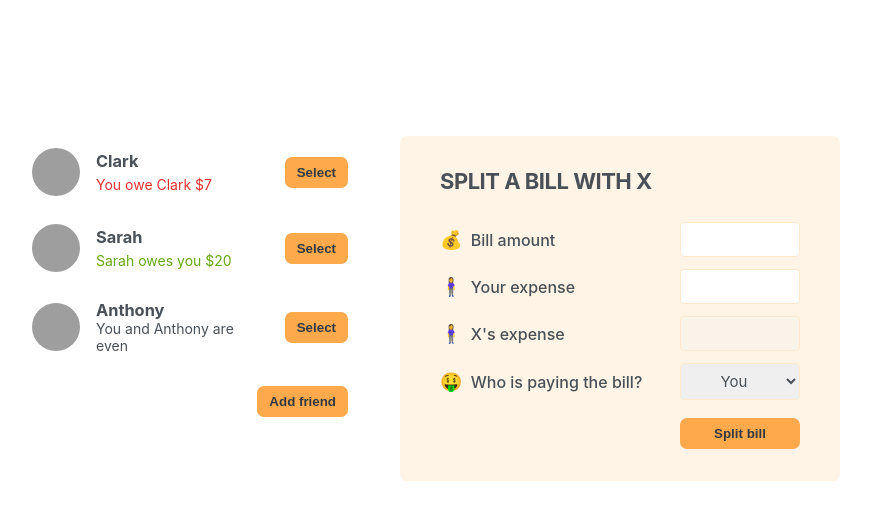
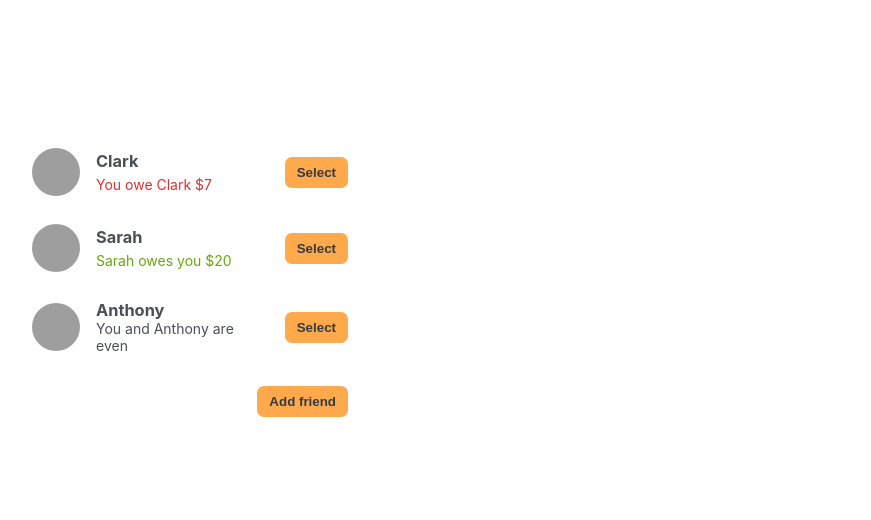
Before and after one commit to agg-geek/Eat-n-split, a React (Vite) app: page / in a window 1280 px wide. Shown: the top 520 px of the page, without its empty margins (210-1081 px from the left). Built offline with nearby package versions, Linux system fonts and the light colour scheme; grey boxes are pictures that could not be loaded.

Commit message:
Display Split Bill on selecting friend

```diff
--- a/src/App.jsx
+++ b/src/App.jsx
@@ -30,6 +30,7 @@ const data = [
 export default function App() {
 	const [friends, setFriends] = useState(data);
 	const [displayAddFriend, setDisplayAddFriend] = useState(false);
+	const [selectedFriend, setSelectedFriend] = useState(null);
 
 	function handleDisplayAddFriend() {
 		setDisplayAddFriend(display => !display);
@@ -40,17 +41,22 @@ export default function App() {
 		setDisplayAddFriend(false);
 	}
 
+	function handleSelectedFriend(friend) {
+		// we will use null or the friend data itself as selectedFriend
+		setSelectedFriend(friend);
+	}
+
 	return (
 		<div className="app">
 			<div className="sidebar">
-				<FriendsList friends={friends} />
+				<FriendsList friends={friends} onSelectFriend={handleSelectedFriend} />
 				{displayAddFriend && <AddFriend onAddFriend={handleAddFriend} />}
 
 				<Button onClick={handleDisplayAddFriend}>
 					{displayAddFriend ? 'Close' : 'Add friend'}
 				</Button>
 			</div>
-			<SplitBill />
+			{selectedFriend && <SplitBill friend={selectedFriend} />}
 		</div>
 	);
 }
--- a/src/components/AddFriend.jsx
+++ b/src/components/AddFriend.jsx
@@ -2,7 +2,6 @@ import { useState } from 'react';
 import Button from './Button';
 
 export default function AddFriend({ onAddFriend }) {
-	// Controlled elements
 	const [name, setName] = useState('');
 	const [image, setImage] = useState('https://i.pravatar.cc/48');
 
@@ -11,9 +10,6 @@ export default function AddFriend({ onAddFriend }) {
 
 		if (!name || !image) return;
 
-		// i.pravatar.cc/48 returns a random avatar image of size 48px
-		// since a random image is returned always, we can concatenate
-		// a random string to it, which will then return the same image every time
 		const id = crypto.randomUUID();
 		const newFriend = { id, name, image: `${image}?u=${id}`, balance: 0 };
 		onAddFriend(newFriend);
--- a/src/components/Friend.jsx
+++ b/src/components/Friend.jsx
@@ -1,6 +1,6 @@
 import Button from './Button';
 
-export default function Friend({ friend }) {
+export default function Friend({ friend, onSelectFriend }) {
 	return (
 		<li>
 			<img src={friend.image} alt={friend.name} />
@@ -16,7 +16,7 @@ export default function Friend({ friend }) {
 				</p>
 			)}
 			{friend.balance === 0 && <p>You and {friend.name} are even</p>}
-			<Button>Select</Button>
+			<Button onClick={() => onSelectFriend(friend)}>Select</Button>
 		</li>
 	);
 }
--- a/src/components/FriendsList.jsx
+++ b/src/components/FriendsList.jsx
@@ -1,9 +1,9 @@
 import Friend from './Friend';
-export default function FriendsList({ friends }) {
+export default function FriendsList({ friends, onSelectFriend }) {
 	return (
 		<ul>
 			{friends.map(friend => (
-				<Friend friend={friend} key={friend.id} />
+				<Friend friend={friend} key={friend.id} onSelectFriend={onSelectFriend} />
 			))}
 		</ul>
 	);
--- a/src/components/SplitBill.jsx
+++ b/src/components/SplitBill.jsx
@@ -1,9 +1,9 @@
 import Button from './Button';
 
-export default function SplitBill() {
+export default function SplitBill({ friend }) {
 	return (
 		<form className="form-split-bill">
-			<h2>Split a bill with X</h2>
+			<h2>Split a bill with {friend.name}</h2>
 
 			<label>💰 Bill amount</label>
 			<input type="text" />
@@ -11,13 +11,13 @@ export default function SplitBill() {
 			<label>🧍‍♀️ Your expense</label>
 			<input type="number" />
 
-			<label>🧍‍♀️ X's expense</label>
+			<label>🧍‍♀️ {friend.name}'s expense</label>
 			<input type="number" disabled />
 
 			<label>🤑 Who is paying the bill?</label>
 			<select>
 				<option value="user">You</option>
-				<option value="friend">X</option>
+				<option value="friend">{friend.name}</option>
 			</select>
 
 			<Button>Split bill</Button>
```
